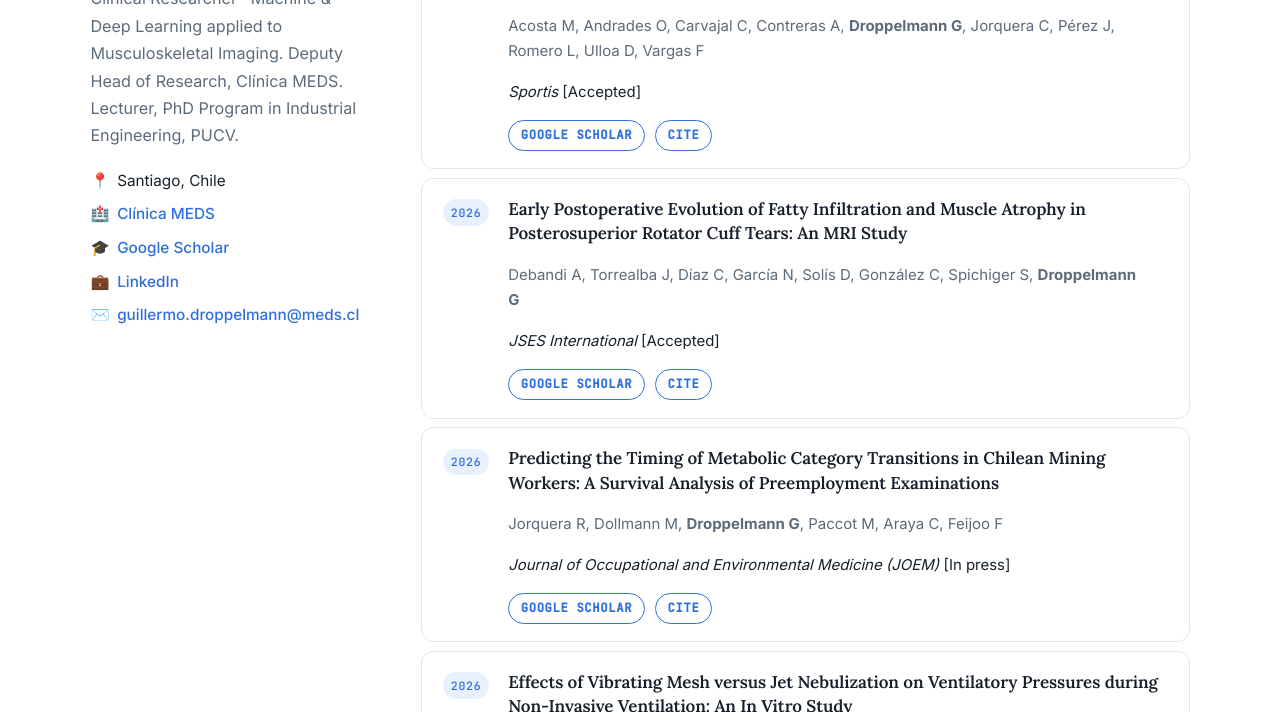
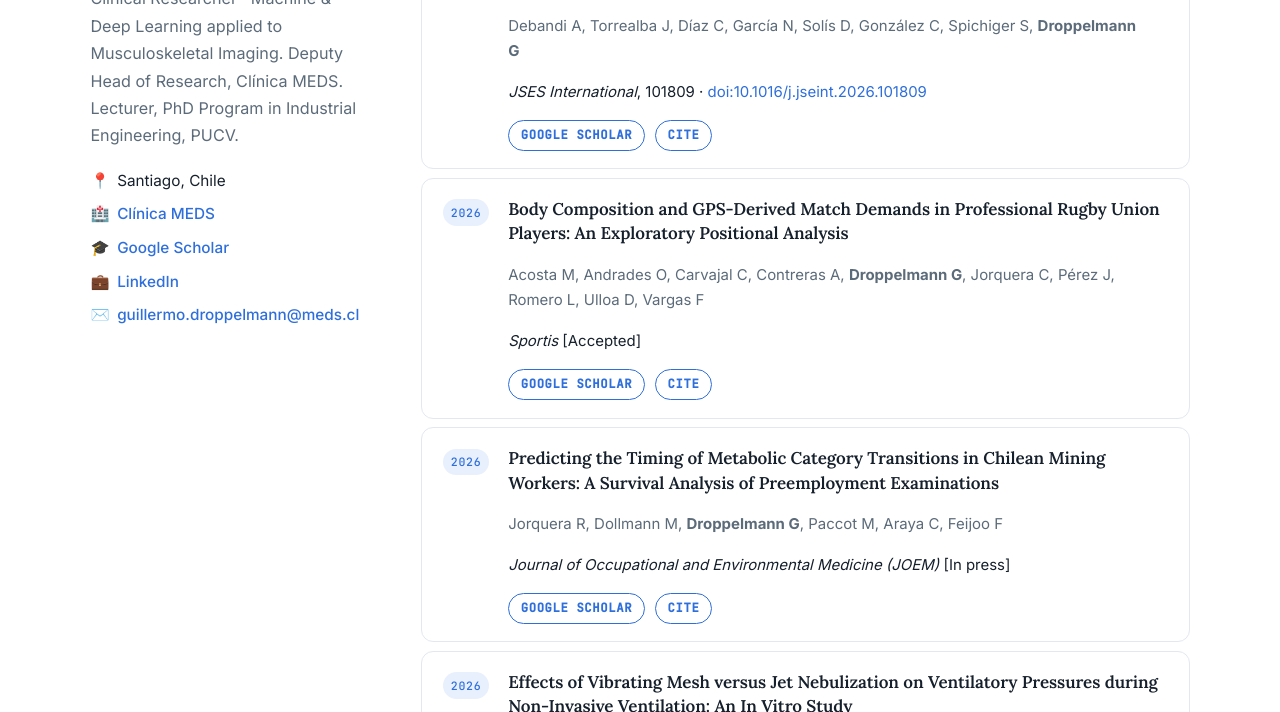
Before and after one commit to GuillermoDroppelmann/GuillermoDroppelmann.github.io, a plain HTML site: page publications.html in a window 1280 px wide. Shown: the part 388-1100 px from the top of the page. Drawn offline with Linux system fonts and the light colour scheme.

Commit message:
Update JSES International article: published Jan 2027, 101809, DOI

```diff
--- a/publications.html
+++ b/publications.html
@@ -53,6 +53,18 @@ Click <strong>Cite</strong> to copy the reference, or <strong>Google Scholar</st
 
 <ul class="pub-list">
 <li class="pub">
+  <div class="pub-side"><span class="year-badge">2027</span></div>
+  <div class="pub-main">
+    <p class="pub-title">Early Post-Operative Evolution of Fatty Infiltration and Muscle Atrophy in Posterosuperior Rotator Cuff Tears: A Magnetic Resonance Imaging Study</p>
+    <p class="pub-authors">Debandi A, Torrealba J, Díaz C, García N, Solís D, González C, Spichiger S, <strong>Droppelmann G</strong></p>
+    <p class="pub-journal"><em>JSES International</em>, 101809 · <a href="https://doi.org/10.1016/j.jseint.2026.101809" target="_blank" rel="noopener">doi:10.1016/j.jseint.2026.101809</a></p>
+    <p class="pub-actions">
+      <a class="btn" href="https://scholar.google.com/scholar?q=%22Early+Post-Operative+Evolution+of+Fatty+Infiltration+and+Muscle+Atrophy+in+Posterosuperior+Rotator+Cuff+Tears%3A+A+Magnetic+Resonance+Imaging+Study%22" target="_blank" rel="noopener">Google Scholar</a>
+      <button class="btn btn-cite" data-cite="Debandi A, Torrealba J, Díaz C, García N, Solís D, González C, Spichiger S, Droppelmann G. Early Post-Operative Evolution of Fatty Infiltration and Muscle Atrophy in Posterosuperior Rotator Cuff Tears: A Magnetic Resonance Imaging Study. JSES International, 101809, 2027. https://doi.org/10.1016/j.jseint.2026.101809">Cite</button>
+    </p>
+  </div>
+</li>
+<li class="pub">
   <div class="pub-side"><span class="year-badge">2026</span></div>
   <div class="pub-main">
     <p class="pub-title">Body Composition and GPS-Derived Match Demands in Professional Rugby Union Players: An Exploratory Positional Analysis</p>
@@ -61,18 +73,6 @@ Click <strong>Cite</strong> to copy the reference, or <strong>Google Scholar</st
     <p class="pub-actions">
       <a class="btn" href="https://scholar.google.com/scholar?q=%22Body+Composition+and+GPS-Derived+Match+Demands+in+Professional+Rugby+Union+Players%3A+An+Exploratory+Positional+Analysis%22" target="_blank" rel="noopener">Google Scholar</a>
       <button class="btn btn-cite" data-cite="Acosta M, Andrades O, Carvajal C, Contreras A, Droppelmann G, Jorquera C, Pérez J, Romero L, Ulloa D, Vargas F. Body Composition and GPS-Derived Match Demands in Professional Rugby Union Players: An Exploratory Positional Analysis. Sportis [Accepted], 2026.">Cite</button>
-    </p>
-  </div>
-</li>
-<li class="pub">
-  <div class="pub-side"><span class="year-badge">2026</span></div>
-  <div class="pub-main">
-    <p class="pub-title">Early Postoperative Evolution of Fatty Infiltration and Muscle Atrophy in Posterosuperior Rotator Cuff Tears: An MRI Study</p>
-    <p class="pub-authors">Debandi A, Torrealba J, Díaz C, García N, Solís D, González C, Spichiger S, <strong>Droppelmann G</strong></p>
-    <p class="pub-journal"><em>JSES International</em> [Accepted]</p>
-    <p class="pub-actions">
-      <a class="btn" href="https://scholar.google.com/scholar?q=%22Early+Postoperative+Evolution+of+Fatty+Infiltration+and+Muscle+Atrophy+in+Posterosuperior+Rotator+Cuff+Tears%3A+An+MRI+Study%22" target="_blank" rel="noopener">Google Scholar</a>
-      <button class="btn btn-cite" data-cite="Debandi A, Torrealba J, Díaz C, García N, Solís D, González C, Spichiger S, Droppelmann G. Early Postoperative Evolution of Fatty Infiltration and Muscle Atrophy in Posterosuperior Rotator Cuff Tears: An MRI Study. JSES International [Accepted], 2026.">Cite</button>
     </p>
   </div>
 </li>
```
